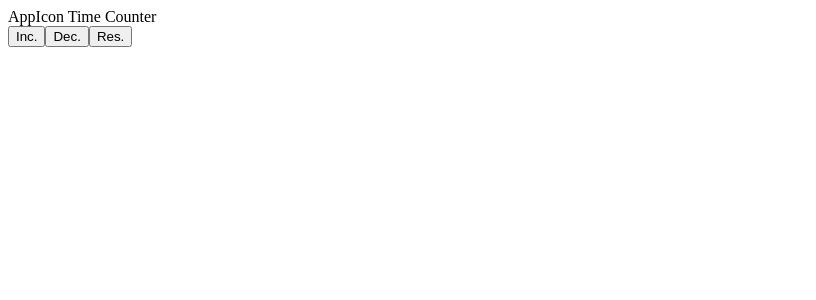
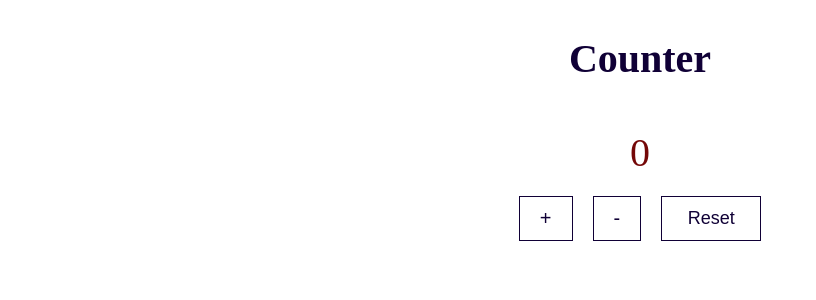
Before and after one commit to 21stChrom/21stChrom-Counter, a React (Create React App) app: page / in a window 1280 px wide. Shown: the top 300 px of the page, without its empty margins (0-816 px from the left). Built offline with nearby package versions, Linux system fonts and the light colour scheme.

Commit message:
3 files modified

```diff
--- a/package.json
+++ b/package.json
@@ -4,6 +4,7 @@
   "private": true,
   "dependencies": {
     "react": "^18.1.0",
+    "react-build": "^1.0.8",
     "react-dom": "^18.1.0"
   },
   "scripts": {
--- a/src/App.js
+++ b/src/App.js
@@ -1,43 +1,31 @@
-import React from "react";
-import "./style.css";
-
+import  React, {useState}  from 'react'
+ import "./style.css"
 export default function App() {
-  return (
-    <div class="container">
-      <head>
-      <link rel="apple-touch-icon" sizes="180x180" href="/apple-touch-icon.png" />
-<link rel="icon" type="image/png" sizes="32x32" href="/favicon-32x32.png" />
-<link rel="icon" type="image/png" sizes="16x16" href="/favicon-16x16.png" />
-<link rel="manifest" href="/site.webmanifest" />
-<link rel="mask-icon" href="/safari-pinned-tab.svg" color="#5bbad5" />
-<meta name="msapplication-TileColor" content="#2d89ef" />
-<meta name="msapplication-TileImage" content="/mstile-144x144.png" />
-<meta name="theme-color" content="#ffffff" />
-        <title>Parkers App</title>
-      </head>
-      <div>
-      <header>AppIcon Time Counter</header>
+  const [counter, setCounter] = useState(0);
 
 
-      <div class="counterbox">
-      <div>
+  const increase = () => {
+    setCounter(count => count + 1);
+  };
 
-      </div>
-      <div>
-      <button>Inc.</button>
-      <button>Dec.</button>
-      <button>Res.</button>
-     </div>
-     </div>
+const decrease = () => {
+  if (counter > 0) {
+    setCounter(count => count - 1);
+  }
+};
 
-
-      <div></div>
-      <div></div>
-      <div></div>
-      <div></div>
-      <div></div>
-      <div></div>
+  const reset = () => {
+    setCounter(0)
+  }
+  return (
+    <div class="counter">
+      <h1>Counter</h1>
+      <span class="counter__output">{counter}</span>
+      <div class="btn__container">
+        <button class="control__btn" onClick={increase}>+</button>
+        <button class="control__btn" onClick={decrease}>-</button>
+        <button class="reset" onClick={reset}>Reset</button>
       </div>
     </div>
   );
-}
+};
--- a/src/style.css
+++ b/src/style.css
@@ -6,3 +6,56 @@ p {
 .container{
 
 }
+.counter {
+  width: 100%;
+  display: flex;
+  align-items: center;
+  flex-direction: column;
+  text-align: center;
+  row-gap: 20px;
+}
+
+.counter h1 {
+  color: rgb(16, 0, 54);
+  font-size: 40px;
+  font-family: cursive;
+}
+
+.counter__output {
+  font-size: 40px;
+  color: rgb(116, 7, 7);
+}
+
+.btn__container {
+  display: flex;
+  justify-content: center;
+  flex-direction: row;
+  column-gap: 20px;
+}
+
+.control__btn {
+  font-size: 20px;
+  padding: 10px 20px;
+  background-color: transparent;
+  color: rgb(16, 0, 54);
+  border: 1px solid rgb(16, 0, 54);
+  cursor: pointer;
+  transition: 0.2s ease-in-out;
+}
+
+.control__btn:hover {
+  background-color: rgb(16, 0, 54);
+  color: rgb(255, 255, 255);
+  border: 1px solid rgb(16, 0, 54);
+}
+
+.reset {
+  width: 100px;
+  font-size: 18px;
+  padding: 10px 20px;
+  background-color: transparent;
+  color: rgb(16, 0, 54);
+  border: 1px solid rgb(16, 0, 54);
+  cursor: pointer;
+  transition: 0.2s ease-in-out;
+}
```
